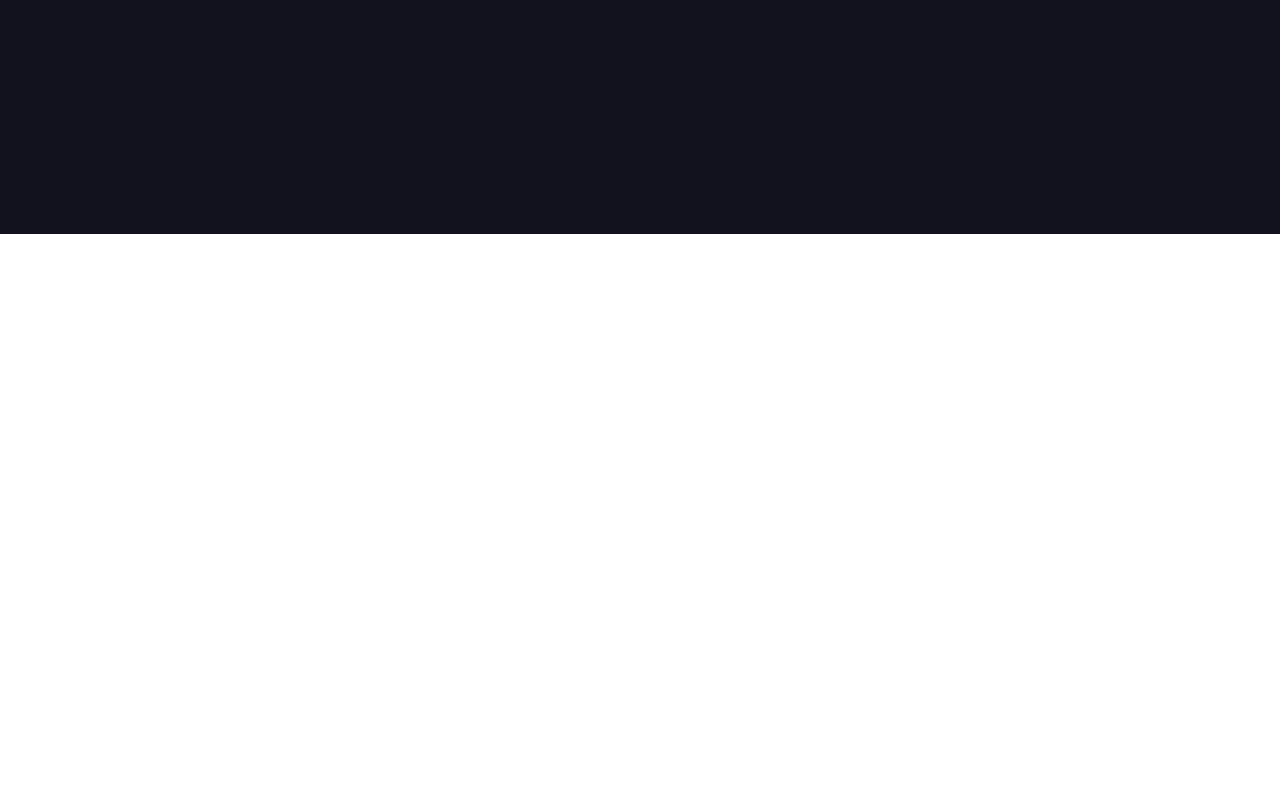
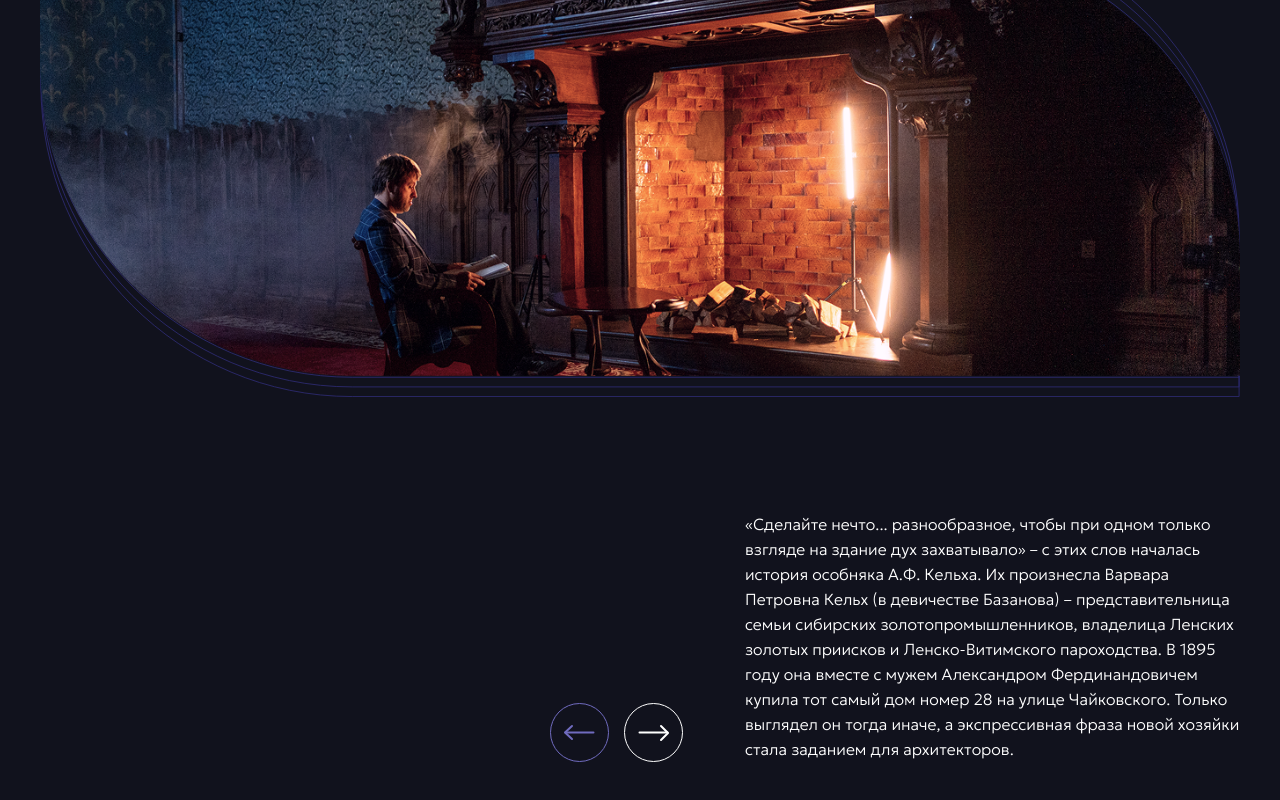
Before and after one commit to IlyaOsipov1986/Project_landing_bozon_of_meaning_spbu, a React (Vite) app: page / in a window 1280 px wide. Shown: the part 1921-2721 px from the top of the page. Before the commit the page ends 2155 px from the top, so only its background shows below. Built offline with nearby package versions, Linux system fonts and the light colour scheme.

Commit message:
добавляет компонент RowLeftRightButtons

```diff
--- a/src/components/content/AboutProject/AboutProject.jsx
+++ b/src/components/content/AboutProject/AboutProject.jsx
@@ -6,7 +6,7 @@ import { AboutProjectDataCards } from "../../../config";
 const AboutProject = () => {
 
     return (
-        <section id="About-project" className="about-project">
+        <section id="about-project" className="about-project">
             <Container>
                 <div className="about-project__container">
                     <h1 className="about-project__title">О Проекте</h1>
--- /dev/null
+++ b/src/components/content/Filming/Filming.jsx
@@ -0,0 +1,33 @@
+import "./Filming.scss";
+import Container from "../../../components/layout/Container/Container";
+import RowLeftRightButtons from "../../ui/RowLeftRightButtons/RowLeftRightButtons";
+import filmingSliderImage_01 from "../../../assets/img/filmingSliderImage_01.png"
+
+const Filming = () => {
+
+    return (
+        <section id="filming" className="filming">
+            <Container size='large'>
+                <div className="filming__container">
+                    <div className="filming__slider-background">
+                        <div className="filming__slider-background__svg"/>
+                        <div className="filming__slider-content">
+                            <img src={filmingSliderImage_01} alt=""/>
+                        </div>
+                    </div>
+                    <div className="filming__main">
+                        <div className="filming__main-title">
+                            <RowLeftRightButtons
+
+                            />
+                        </div>
+                        <div className="filming__main-desc">
+                            <p>«Сделайте нечто... разнообразное, чтобы при одном только взгляде на здание дух захватывало» – с этих слов началась история особняка А.Ф. Кельха. Их произнесла Варвара Петровна Кельх (в девичестве Базанова) – представительница семьи сибирских золотопромышленников, владелица Ленских золотых приисков и Ленско-Витимского пароходства. В 1895 году она вместе с мужем Александром Фердинандовичем купила тот самый дом номер 28 на улице Чайковского. Только выглядел он тогда иначе, а экспрессивная фраза новой хозяйки стала заданием для архитекторов.</p>
+                        </div>
+                    </div>
+                </div>
+            </Container>
+        </section>
+    )
+}
+export default Filming;
--- /dev/null
+++ b/src/components/content/Filming/Filming.scss
@@ -0,0 +1,71 @@
+@use '../../../assets/styles/vars.scss' as *;
+@use '../../../assets/styles/mixins.scss' as *;
+
+.filming {
+    margin-bottom: 207px;
+}
+
+.filming__container {
+    display: grid;
+    grid-template-columns: 1fr;
+    grid-template-rows: auto auto;
+    row-gap: 82px;
+}
+
+.filming__slider-background {
+    position: relative;
+    width: 100%;
+    height: 540px;
+    grid-row-start: 1;
+    grid-row-end: 1;
+}
+
+.filming__slider-background__svg {
+    position: absolute;
+    top: 0;
+    left: 0;
+    width: 100%;
+    height: 100%;
+    z-index: 1;
+    background-position: center;
+    background-repeat: no-repeat;
+    background-size: contain;
+    background-image: url('../../../assets/img/filmingSliderBgImage.svg');
+}
+
+.filming__slider-content {
+    position: relative;
+    z-index: 2;
+    height: 100%;
+    display: flex;
+    align-items: center;
+    justify-content: center;
+
+    img {
+        object-fit: cover;
+    }
+}
+
+.filming__main {
+    display: grid;
+    grid-template-columns: auto 495px;
+    grid-row-start: 2;
+    grid-row-end: 2;
+    column-gap: 62px;
+}
+
+.filming__main-title {
+    display: flex;
+    justify-content: flex-end;
+    align-items: end;
+}
+
+.filming__main-desc {
+    display: block;
+
+    p {
+        @include base-16;
+        @include light;
+        line-height: 25px;
+    }
+}
--- a/src/components/layout/Container/Container.scss
+++ b/src/components/layout/Container/Container.scss
@@ -20,11 +20,11 @@
 }
 
 .container_size_large {
-  width: 1756px;
+  width: 1393px;
   max-width: 100%;
   margin: 0 auto;
-  padding: 0 50px;
-  box-sizing: border-box;
+  // padding: 0 50px;
+  // box-sizing: border-box;
 
   @media (max-width: $laptop) {
     padding: 0 40px;
--- a/src/components/layout/Header/headerLinks.js
+++ b/src/components/layout/Header/headerLinks.js
@@ -2,7 +2,7 @@ export const headerLinks = [
     {
         id: 0,
         title: "О проекте",
-        link: "About-project",
+        link: "about-project",
     },
     {
         id: 1,
--- /dev/null
+++ b/src/components/ui/RowLeftRightButtons/RowLeftRightButtons.jsx
@@ -0,0 +1,25 @@
+import "./RowLeftRightButtons.scss";
+import classNames from "classnames";
+
+// eslint-disable-next-line no-unused-vars
+const RowLeftRightButtons = ({prevGroup, nextGroup, isNotActiveArrow = {} }) => {
+
+    const btnPrevClass = classNames({
+        'row-left-right-buttons__btn-prev': true,
+        // 'row-left-right-buttons__not-active-left': isNotActiveArrow.isLeftArrow,
+    });
+
+    const btnNextClass = classNames({
+        'row-left-right-buttons__btn-next': true,
+        // 'row-left-right-buttons__not-active-right': isNotActiveArrow.isRightArrow,
+    });
+
+    return (
+        <div className="row-left-right-buttons__container">
+            <button onClick={prevGroup} className={btnPrevClass}/>
+            <button onClick={nextGroup} className={btnNextClass}/>
+        </div>
+    )
+}
+
+export default RowLeftRightButtons;
--- /dev/null
+++ b/src/components/ui/RowLeftRightButtons/RowLeftRightButtons.scss
@@ -0,0 +1,57 @@
+@use "../../../assets/styles/vars" as *;
+@use "../../../assets/styles/mixins" as *;
+
+.row-left-right-buttons__container {
+    display: flex;
+    justify-content: space-between;
+    align-items: center;
+    gap: 15px;
+}
+
+.row-left-right-buttons__btn-prev {
+    width: 59px;
+    height: 59px;
+    cursor: pointer;
+    background-image: url('../../../assets/img/icons/leftArrow.svg');
+    transition: 0.3s ease;
+    background-position: center;
+    background-size: cover;
+
+    &:hover {
+        background-image: url('../../../assets/img/icons/leftArrow.svg');
+        width: 59px;
+        height: 59px;
+        transform: scale(1.1);
+    }
+}
+
+.row-left-right-buttons__btn-next {
+    width: 59px;
+    height: 59px;
+    cursor: pointer;
+    background-image: url('../../../assets/img/icons/rightArrow.svg');
+    transition: 0.3s ease;
+    background-position: center;
+    background-size: cover;
+
+    &:hover {
+        background-image: url('../../../assets/img/icons/rightArrow.svg');
+        width: 59px;
+        height: 59px;
+        transform: scale(1.1);
+    }
+}
+
+// .row-left-right-buttons__not-active-left {
+//     pointer-events: none;
+//     background-image: url('../../../assets/img/icons/arrowLeftRed.svg');
+//     width: 59px;
+//     height: 59px;
+// }
+
+// .row-left-right-buttons__not-active-right {
+//     pointer-events: none;
+//     background-image: url('../../../assets/img/icons/arrowRightRed.svg');
+//     width: 59px;
+//     height: 59px;
+// }
--- a/src/pages/HomePage/HomePage.jsx
+++ b/src/pages/HomePage/HomePage.jsx
@@ -1,5 +1,6 @@
 import Slider from "../../components/ui/Slider/Slider";
 import AboutProject from "../../components/content/AboutProject/AboutProject";
+import Filming from "../../components/content/Filming/Filming";
 
 const HomePage = () => {
 
@@ -7,6 +8,7 @@ const HomePage = () => {
         <main className="main main-overflow-hidden">
            <Slider/>
            <AboutProject/>
+           <Filming/>
         </main>
     )
 }
```
Also changed, not shown: src/components/layout/CardsTransition/CardsTransition.jsx (added, +18 -0 lines), src/assets/img/filmingSliderBgImage.svg (added), src/components/content/Filming/FilmingTitle.jsx (added).
